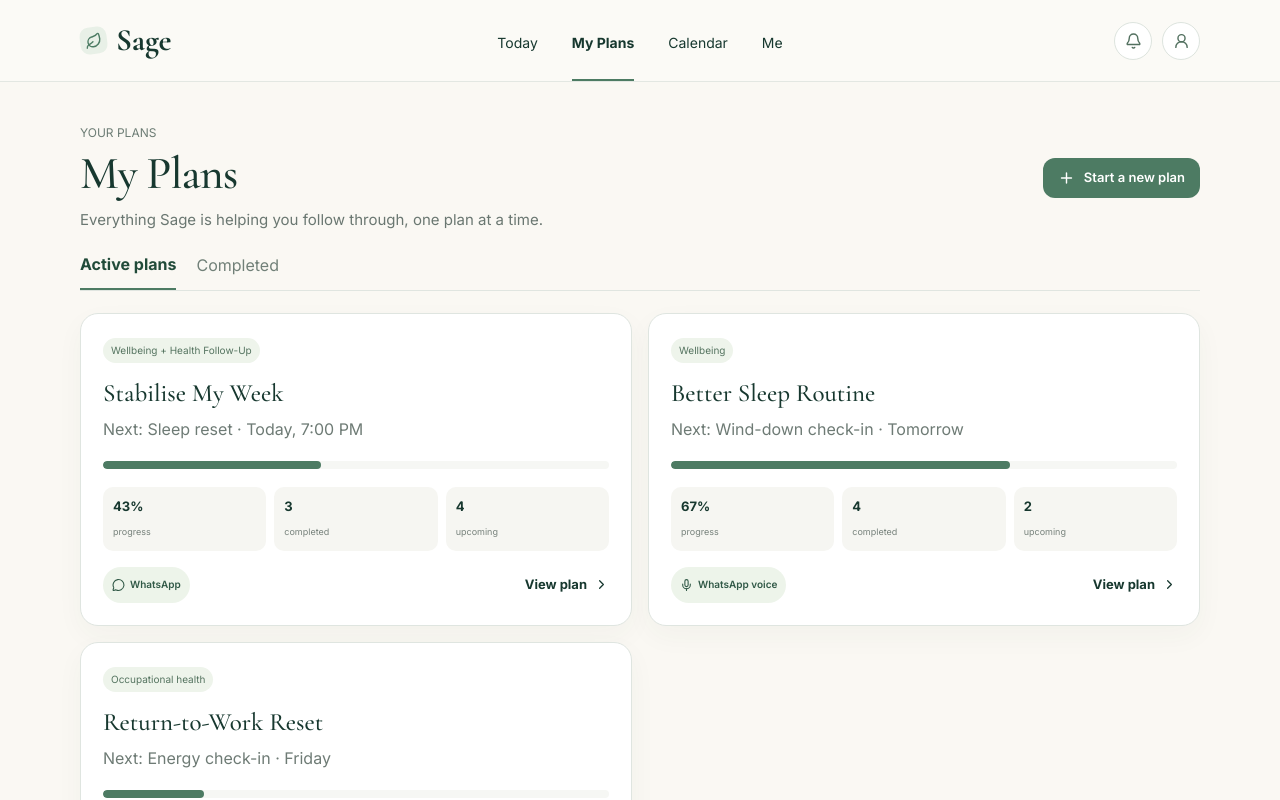
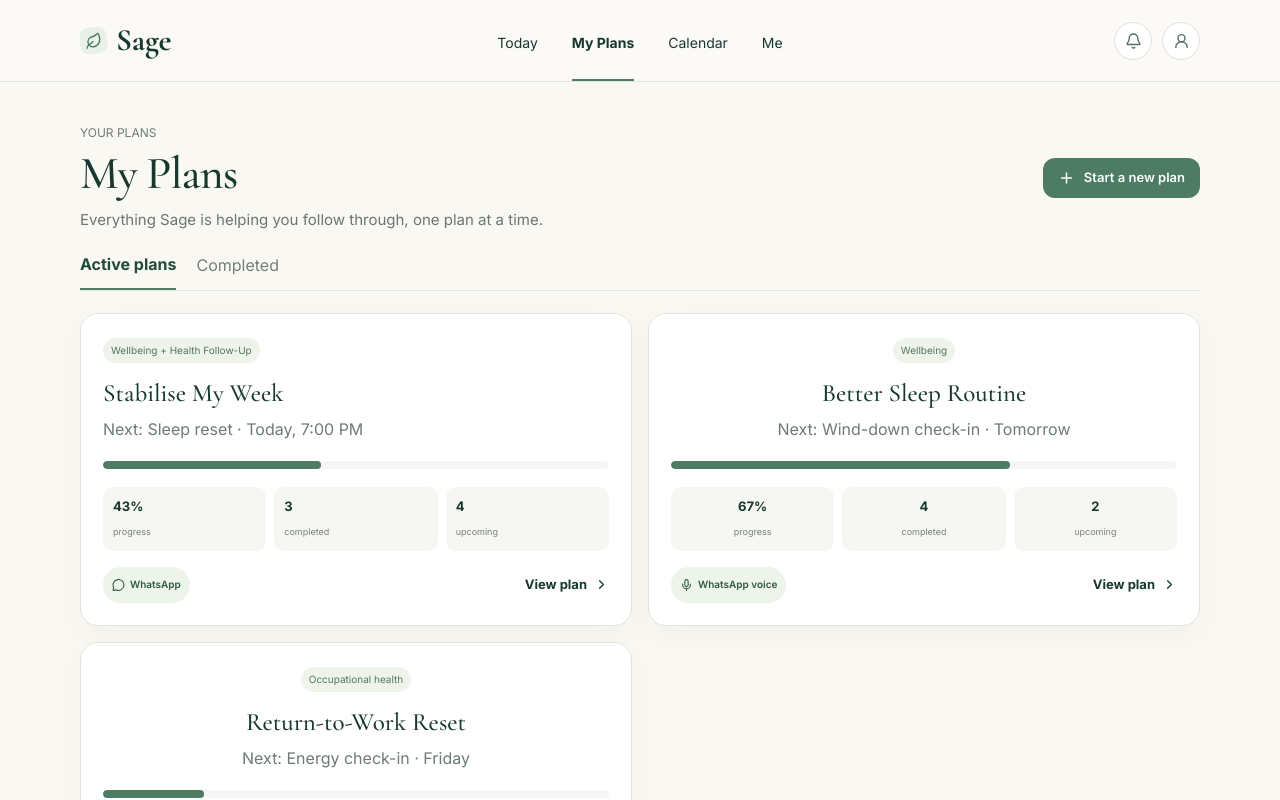
Before and after one commit to iykemoney92/sage-health-followthrough, a Next.js app in the folder sage-app/: page /my-plans in a window 1280 px wide. Shown: the top 800 px of the page. Built offline with nearby package versions, Linux system fonts and the light colour scheme.

Commit message:
Make My Plans tabs and plan cards interactive

```diff
--- a/sage-app/app/my-plans/page.tsx
+++ b/sage-app/app/my-plans/page.tsx
@@ -1,22 +1,14 @@
+"use client";
+
 import Link from "next/link";
+import { useState } from "react";
 import { ChevronRight } from "lucide-react";
 import { AppShell, ChannelPill, NewPlanButton } from "@/components/app-shell";
+import { PrototypeAction } from "@/components/prototype-action";
 
-const plans = [
-  {title:"Stabilise My Week", type:"Wellbeing + Health Follow-Up", progress:43, next:"Sleep reset · Today, 7:00 PM", done:"3 completed", pending:"4 upcoming", voice:false},
-  {title:"Better Sleep Routine", type:"Wellbeing", progress:67, next:"Wind-down check-in · Tomorrow", done:"4 completed", pending:"2 upcoming", voice:true},
-  {title:"Return-to-Work Reset", type:"Occupational health", progress:20, next:"Energy check-in · Friday", done:"1 completed", pending:"4 upcoming", voice:false},
-];
-
-export default function MyPlansPage(){
- return <AppShell active="My Plans"><section className="app-width app-main">
-   <div className="section-head"><div><div className="page-eyebrow">YOUR PLANS</div><h1 className="page-title">My Plans</h1><p className="page-subtitle">Everything Sage is helping you follow through, one plan at a time.</p></div><NewPlanButton/></div>
-   <div className="tabs"><button className="active">Active plans</button><button>Completed</button></div>
-   <div className="plans-grid">{plans.map(p=><Link href={p.title==="Stabilise My Week"?"/my-plans/stabilise-my-week":"#"} className="panel plan-card-app" key={p.title}>
-      <span className="plan-type">{p.type}</span><h3>{p.title}</h3><p className="muted">Next: {p.next}</p>
-      <div className="progress-line"><i style={{width:`${p.progress}%`}}/></div>
-      <div className="plan-stats"><div className="plan-stat"><b>{p.progress}%</b><span>progress</span></div><div className="plan-stat"><b>{p.done.split(' ')[0]}</b><span>completed</span></div><div className="plan-stat"><b>{p.pending.split(' ')[0]}</b><span>upcoming</span></div></div>
-      <div style={{display:'flex',justifyContent:'space-between',alignItems:'center',marginTop:16}}><ChannelPill voice={p.voice}/><span className="text-link">View plan <ChevronRight size={15}/></span></div>
-   </Link>)}</div>
- </section></AppShell>
-}
+const plans=[{title:"Stabilise My Week",type:"Wellbeing + Health Follow-Up",progress:43,next:"Sleep reset · Today, 7:00 PM",done:"3 completed",pending:"4 upcoming",voice:false},{title:"Better Sleep Routine",type:"Wellbeing",progress:67,next:"Wind-down check-in · Tomorrow",done:"4 completed",pending:"2 upcoming",voice:true},{title:"Return-to-Work Reset",type:"Occupational health",progress:20,next:"Energy check-in · Friday",done:"1 completed",pending:"4 upcoming",voice:false}];
+const completed=[{title:"Medication Routine Reset",type:"Health follow-up",progress:100,next:"Completed 12 July",done:"7 completed",pending:"0 upcoming",voice:false}];
+function Card({p}:{p:(typeof plans)[number]}){const content=<><span className="plan-type">{p.type}</span><h3>{p.title}</h3><p className="muted">Next: {p.next}</p><div className="progress-line"><i style={{width:`${p.progress}%`}}/></div><div className="plan-stats"><div className="plan-stat"><b>{p.progress}%</b><span>progress</span></div><div className="plan-stat"><b>{p.done.split(' ')[0]}</b><span>completed</span></div><div className="plan-stat"><b>{p.pending.split(' ')[0]}</b><span>upcoming</span></div></div><div style={{display:'flex',justifyContent:'space-between',alignItems:'center',marginTop:16}}><ChannelPill voice={p.voice}/><span className="text-link">View plan <ChevronRight size={15}/></span></div></>;
+ if(p.title==="Stabilise My Week")return <Link href="/my-plans/stabilise-my-week" className="panel plan-card-app">{content}</Link>;
+ return <PrototypeAction className="panel plan-card-app plan-card-button" label={content} title={p.title} description="This plan detail state is represented in the prototype. The full plan viewer uses the same UI pattern as Stabilise My Week."/>;}
+export default function MyPlansPage(){const [tab,setTab]=useState<"active"|"completed">("active");const visible=tab==="active"?plans:completed;return <AppShell active="My Plans"><section className="app-width app-main"><div className="section-head"><div><div className="page-eyebrow">YOUR PLANS</div><h1 className="page-title">My Plans</h1><p className="page-subtitle">Everything Sage is helping you follow through, one plan at a time.</p></div><NewPlanButton/></div><div className="tabs"><button className={tab==="active"?"active":""} onClick={()=>setTab("active")}>Active plans</button><button className={tab==="completed"?"active":""} onClick={()=>setTab("completed")}>Completed</button></div><div className="plans-grid">{visible.map(p=><Card p={p as (typeof plans)[number]} key={p.title}/>)}</div></section></AppShell>}
```
